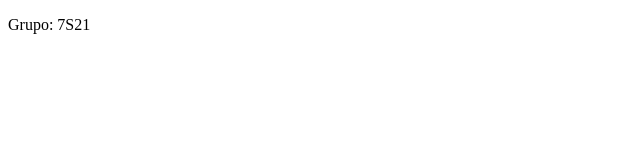
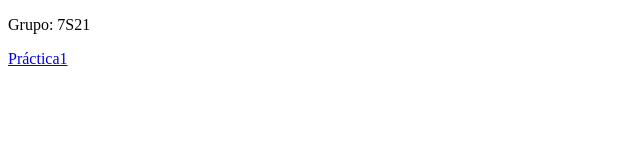
Before and after one commit to EstefaniaRH/EstefaniaRH.github.io, a plain HTML site: page index.html in a window 1280 px wide. Shown: the full height of the page, 0-640 px from the left. Drawn offline with Linux system fonts and the light colour scheme.

Commit message:
Actualizacion

```diff
--- a/index.html
+++ b/index.html
@@ -8,5 +8,7 @@
 </head>
 <body>
     <p>Grupo: 7S21</p>
+
+    <a href="/web/p1.html" class="button">Práctica1</a>
 </body>
 </html>
```
